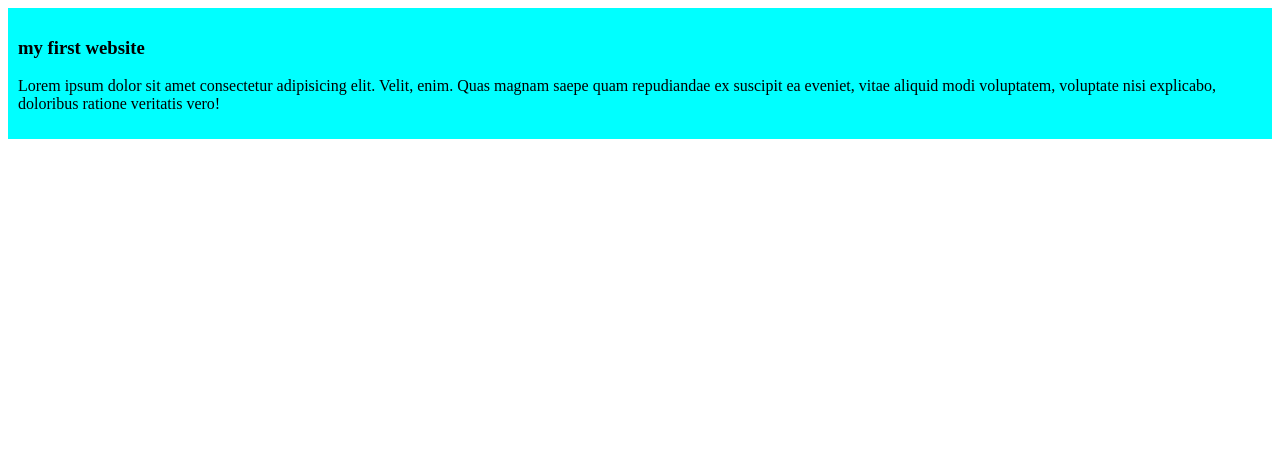
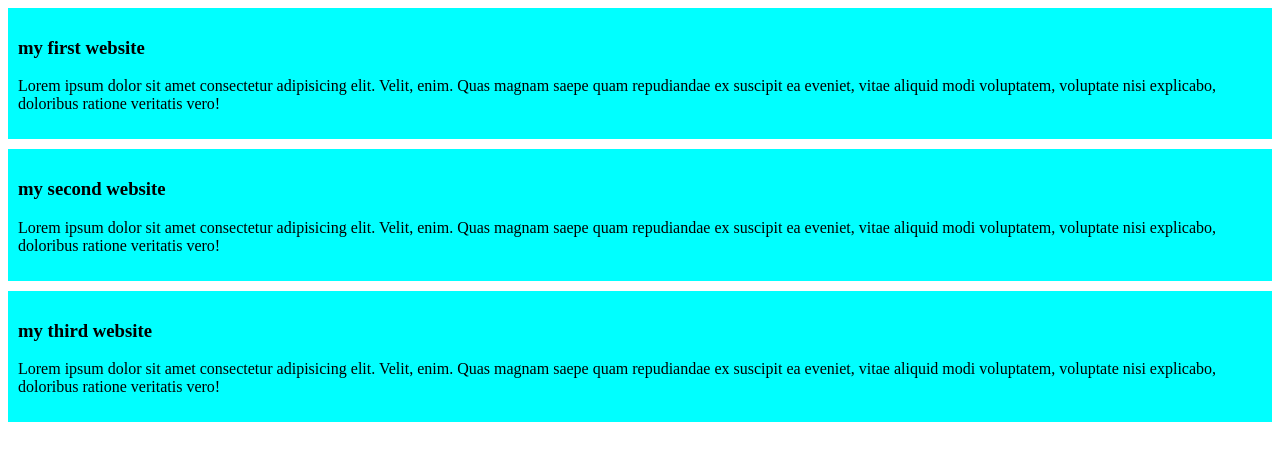
Before and after one commit to Urbi6867/My-simple-website, a plain HTML site: page index.html in a window 1280 px wide. Drawn offline with Linux system fonts and the light colour scheme.

Commit message:
added the second and third blog

```diff
--- a/Style.css/blog.css
+++ b/Style.css/blog.css
@@ -1,4 +1,5 @@
 div{
     background-color: aqua;
     padding: 10px;
+    margin-bottom: 10px;
 }
--- a/index.html
+++ b/index.html
@@ -11,6 +11,16 @@
         <h3>my first website</h3>
         <p>Lorem ipsum dolor sit amet consectetur adipisicing elit. Velit, enim. Quas magnam saepe quam repudiandae ex suscipit ea eveniet, vitae aliquid modi voluptatem, voluptate nisi explicabo, doloribus ratione veritatis vero!</p>
     </div>
+    <div>
+        <h3>my second website</h3>
+        <p>Lorem ipsum dolor sit amet consectetur adipisicing elit. Velit, enim. Quas magnam saepe quam repudiandae ex suscipit ea eveniet, vitae aliquid modi voluptatem, voluptate nisi explicabo, doloribus ratione veritatis vero!</p>
+    </div>
+    <div>
+        <h3>my third website</h3>
+        <p>Lorem ipsum dolor sit amet consectetur adipisicing elit. Velit, enim. Quas magnam saepe quam repudiandae ex suscipit ea eveniet, vitae aliquid modi voluptatem, voluptate nisi explicabo, doloribus ratione veritatis vero!</p>
+    </div>
+
+
 
 </body>
 </html>
```
